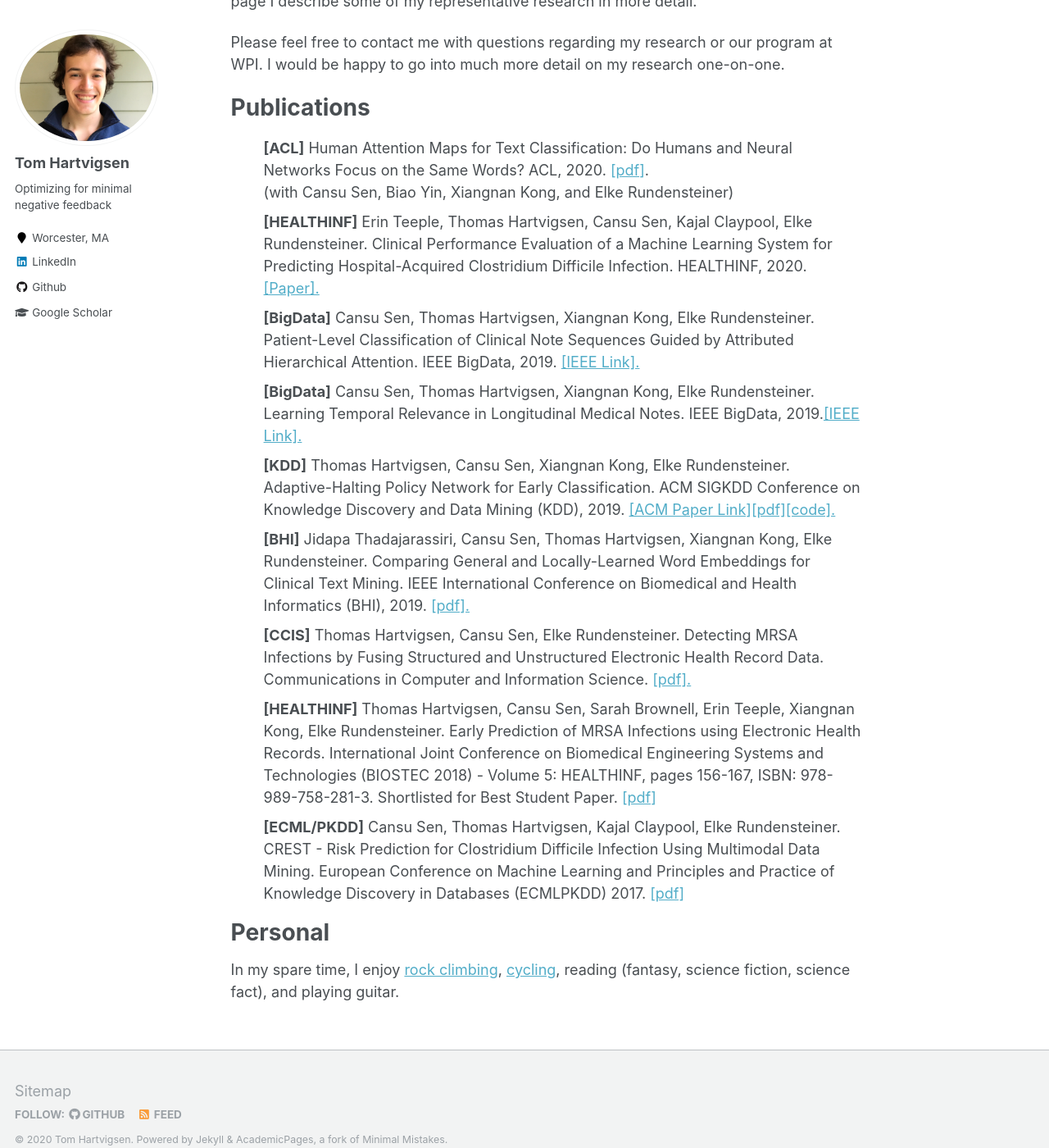
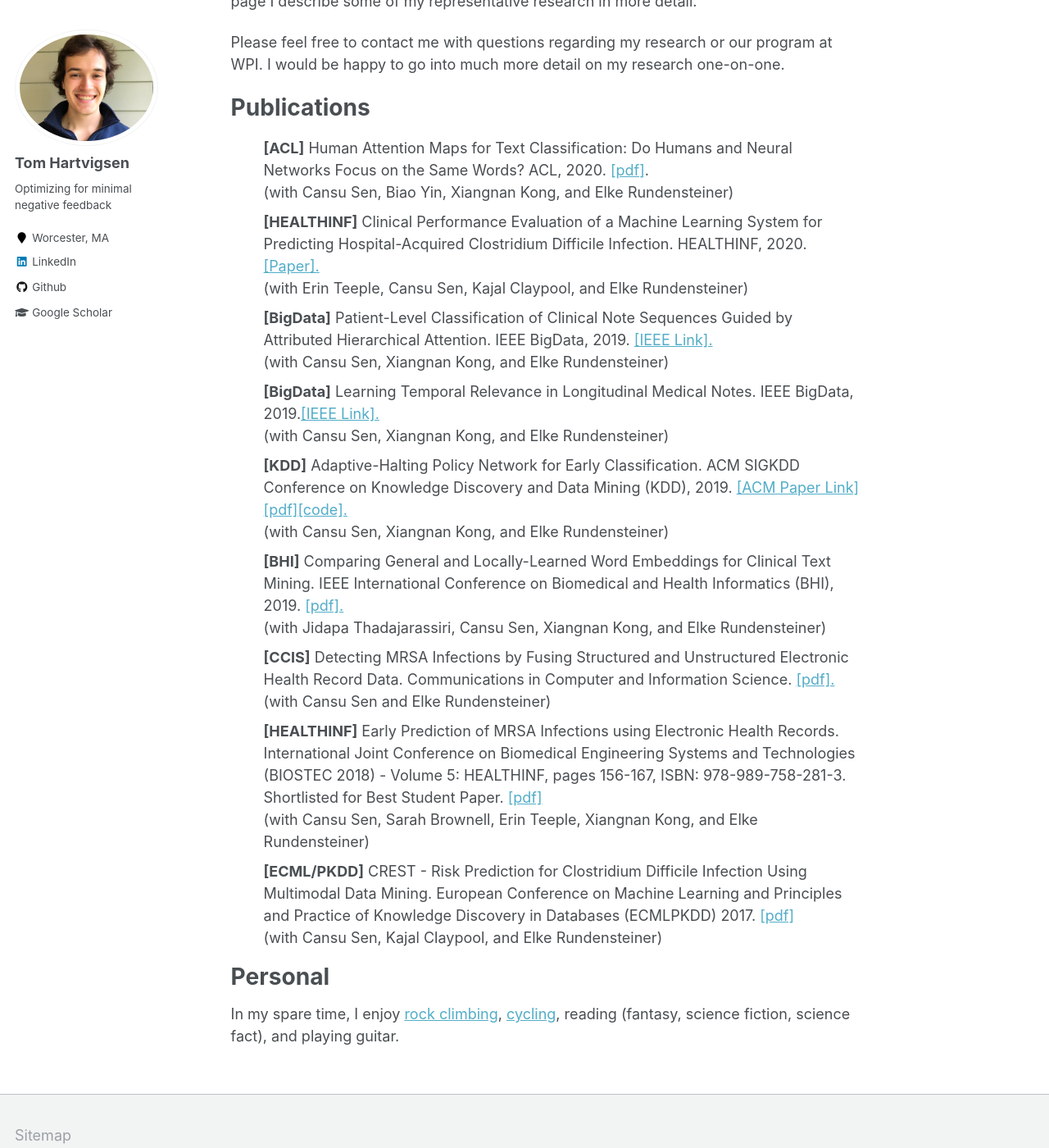
Before and after one commit to Thartvigsen/thartvigsen.github.io, a Jekyll site: the page built from _pages/about.md, in a window 1280 px wide and 1400 px high, scrolled down 806 px. Shown: the whole window at 82% size. Built offline with Jekyll 4.4.1, drawn with Linux system fonts in a browser that asks for light colours.

Commit message:
fresh pub structure

```diff
--- a/_pages/about.md
+++ b/_pages/about.md
@@ -25,15 +25,15 @@ Please feel free to contact me with questions regarding my research or our progr
 # Publications
 <ul style="list-style: none;">
 <li><b>[ACL]</b> Human Attention Maps for Text Classification: Do Humans and Neural Networks Focus on the Same Words? ACL, 2020. <a href="files/acl20.pdf">[pdf]</a>.<br /> (with Cansu Sen, Biao Yin, Xiangnan Kong, and Elke Rundensteiner)</li>
-<li><b>[HEALTHINF]</b> Erin Teeple, Thomas Hartvigsen, Cansu Sen, Kajal Claypool, Elke Rundensteiner.
-Clinical Performance Evaluation of a Machine Learning System for Predicting Hospital-Acquired Clostridium Difficile Infection. HEALTHINF, 2020. <a href="https://www.scitepress.org/PublicationsDetail.aspx?ID=23u2EM1O4ro%3d&t=1">[Paper].</a></li>
-<li><b>[BigData]</b> Cansu Sen, Thomas Hartvigsen, Xiangnan Kong, Elke Rundensteiner. Patient-Level Classification of Clinical Note Sequences Guided by Attributed Hierarchical Attention. IEEE BigData, 2019. <a href="https://ieeexplore.ieee.org/abstract/document/9006403">[IEEE Link].</a></li>
-<li><b>[BigData]</b> Cansu Sen, Thomas Hartvigsen, Xiangnan Kong, Elke Rundensteiner. Learning Temporal Relevance in Longitudinal Medical Notes. IEEE BigData, 2019.<a href="https://ieeexplore.ieee.org/abstract/document/9006400">[IEEE Link].</a></li>
-<li><b>[KDD]</b> Thomas Hartvigsen, Cansu Sen, Xiangnan Kong, Elke Rundensteiner. Adaptive-Halting Policy Network for Early Classification. ACM SIGKDD Conference on Knowledge Discovery and Data Mining (KDD), 2019. <a href="https://dl.acm.org/authorize.cfm?key=N688339">[ACM Paper Link]</a><a href="https://thartvigsen.github.io/files/adaptive_halting_kdd19.pdf">[pdf]</a><a href="https://github.com/Thartvigsen/EARLIEST">[code].</a></li>
-<li><b>[BHI]</b> Jidapa Thadajarassiri, Cansu Sen, Thomas Hartvigsen, Xiangnan Kong, Elke Rundensteiner. Comparing General and Locally-Learned Word Embeddings for Clinical Text Mining. IEEE International Conference on Biomedical and Health Informatics (BHI), 2019. <a href="files/embeddings_bhi19.pdf">[pdf].</a></li>
-<li><b>[CCIS]</b> Thomas Hartvigsen, Cansu Sen, Elke Rundensteiner. Detecting MRSA Infections by Fusing Structured and Unstructured Electronic Health Record Data. Communications in Computer and Information Science. <a href="https://link.springer.com/chapter/10.1007/978-3-030-29196-9_21">[pdf].</a></li>
-<li><b>[HEALTHINF]</b> Thomas Hartvigsen, Cansu Sen, Sarah Brownell, Erin Teeple, Xiangnan Kong,  Elke Rundensteiner. Early Prediction of MRSA Infections using Electronic Health Records. International Joint Conference on Biomedical Engineering Systems and Technologies (BIOSTEC 2018) - Volume 5: HEALTHINF, pages 156-167, ISBN: 978-989-758-281-3. Shortlisted for Best Student Paper. <a href="http://www.scitepress.org/Papers/2018/65996/65996.pdf">[pdf]</a></li>
-<li><b>[ECML/PKDD]</b> Cansu Sen, Thomas Hartvigsen, Kajal Claypool, Elke Rundensteiner. CREST - Risk Prediction for Clostridium Difficile Infection Using Multimodal Data Mining. European Conference on Machine Learning and Principles and Practice of Knowledge Discovery in Databases (ECMLPKDD) 2017. <a href="http://ecmlpkdd2017.ijs.si/papers/paperID487.pdf">[pdf]</a></li>
+<li><b>[HEALTHINF]</b>
+Clinical Performance Evaluation of a Machine Learning System for Predicting Hospital-Acquired Clostridium Difficile Infection. HEALTHINF, 2020. <a href="https://www.scitepress.org/PublicationsDetail.aspx?ID=23u2EM1O4ro%3d&t=1">[Paper].</a> <br />(with Erin Teeple, Cansu Sen, Kajal Claypool, and Elke Rundensteiner) </li>
+<li><b>[BigData]</b> Patient-Level Classification of Clinical Note Sequences Guided by Attributed Hierarchical Attention. IEEE BigData, 2019. <a href="https://ieeexplore.ieee.org/abstract/document/9006403">[IEEE Link].</a><br /> (with Cansu Sen, Xiangnan Kong, and Elke Rundensteiner)</li>
+<li><b>[BigData]</b>  Learning Temporal Relevance in Longitudinal Medical Notes. IEEE BigData, 2019.<a href="https://ieeexplore.ieee.org/abstract/document/9006400">[IEEE Link].</a><br /> (with Cansu Sen, Xiangnan Kong, and Elke Rundensteiner)</li>
+<li><b>[KDD]</b>  Adaptive-Halting Policy Network for Early Classification. ACM SIGKDD Conference on Knowledge Discovery and Data Mining (KDD), 2019. <a href="https://dl.acm.org/authorize.cfm?key=N688339">[ACM Paper Link]</a><a href="https://thartvigsen.github.io/files/adaptive_halting_kdd19.pdf">[pdf]</a><a href="https://github.com/Thartvigsen/EARLIEST">[code].</a><br /> (with Cansu Sen, Xiangnan Kong, and Elke Rundensteiner)</li>
+<li><b>[BHI]</b>  Comparing General and Locally-Learned Word Embeddings for Clinical Text Mining. IEEE International Conference on Biomedical and Health Informatics (BHI), 2019. <a href="files/embeddings_bhi19.pdf">[pdf].</a><br /> (with Jidapa Thadajarassiri, Cansu Sen, Xiangnan Kong, and Elke Rundensteiner)</li>
+<li><b>[CCIS]</b>  Detecting MRSA Infections by Fusing Structured and Unstructured Electronic Health Record Data. Communications in Computer and Information Science. <a href="https://link.springer.com/chapter/10.1007/978-3-030-29196-9_21">[pdf].</a><br /> (with Cansu Sen and Elke Rundensteiner)</li>
+<li><b>[HEALTHINF]</b>  Early Prediction of MRSA Infections using Electronic Health Records. International Joint Conference on Biomedical Engineering Systems and Technologies (BIOSTEC 2018) - Volume 5: HEALTHINF, pages 156-167, ISBN: 978-989-758-281-3. Shortlisted for Best Student Paper. <a href="http://www.scitepress.org/Papers/2018/65996/65996.pdf">[pdf]</a><br /> (with Cansu Sen, Sarah Brownell, Erin Teeple, Xiangnan Kong, and Elke Rundensteiner)</li>
+<li><b>[ECML/PKDD]</b>  CREST - Risk Prediction for Clostridium Difficile Infection Using Multimodal Data Mining. European Conference on Machine Learning and Principles and Practice of Knowledge Discovery in Databases (ECMLPKDD) 2017. <a href="http://ecmlpkdd2017.ijs.si/papers/paperID487.pdf">[pdf]</a><br /> (with Cansu Sen, Kajal Claypool, and Elke Rundensteiner)</li>
 </ul>
 
 <!---
```
